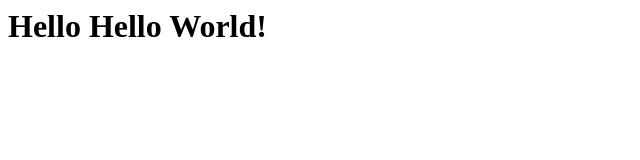
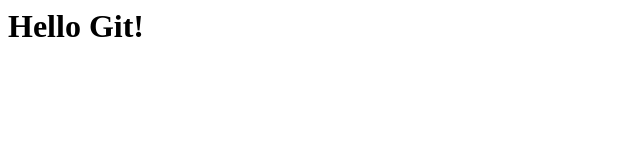
Before and after one commit to Userbit/git-sample, a plain HTML site: page index.htm in a window 1280 px wide. Shown: the whole page, without its empty margins (0-640 px from the left). Drawn offline with Linux system fonts and the light colour scheme.

Commit message:
Revert "Wrong commit"
This reverts commit 406a303ef323213bfb65ae49e31af5045ca3eeba.

```diff
--- a/index.htm
+++ b/index.htm
@@ -1 +1 @@
-<h1>Hello Hello World!</h1>
+<h1>Hello Git!</h1>
```
